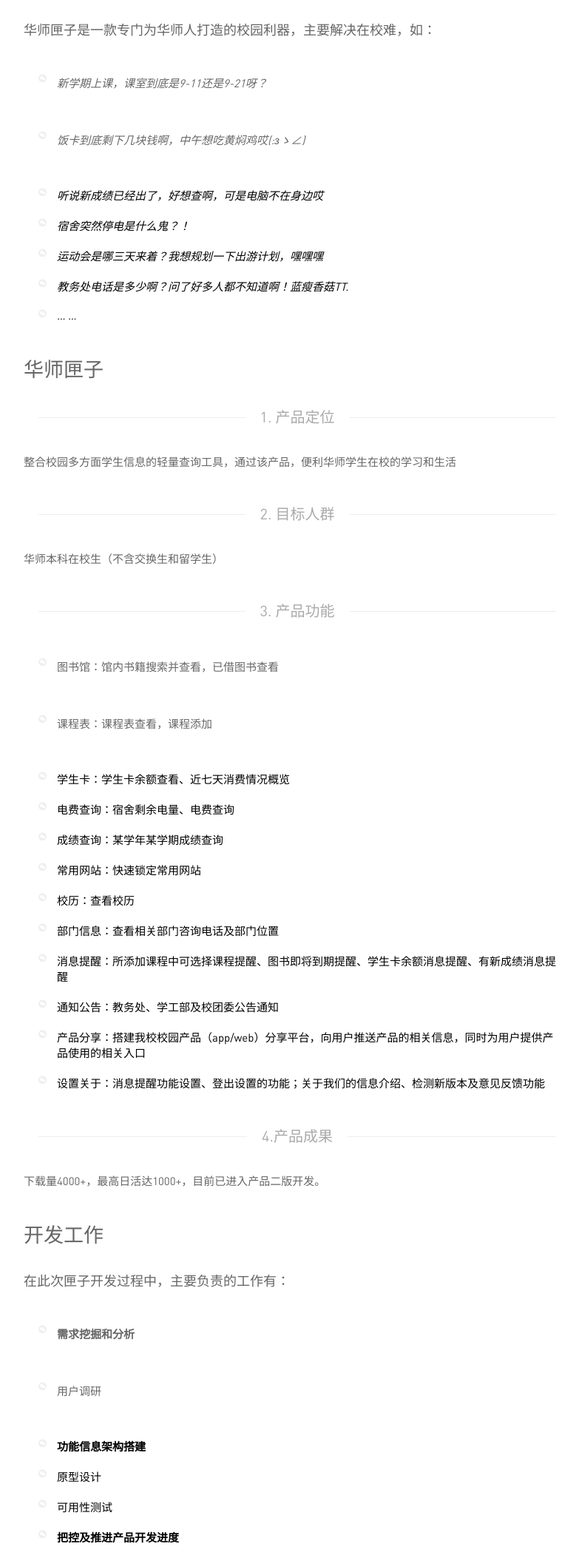
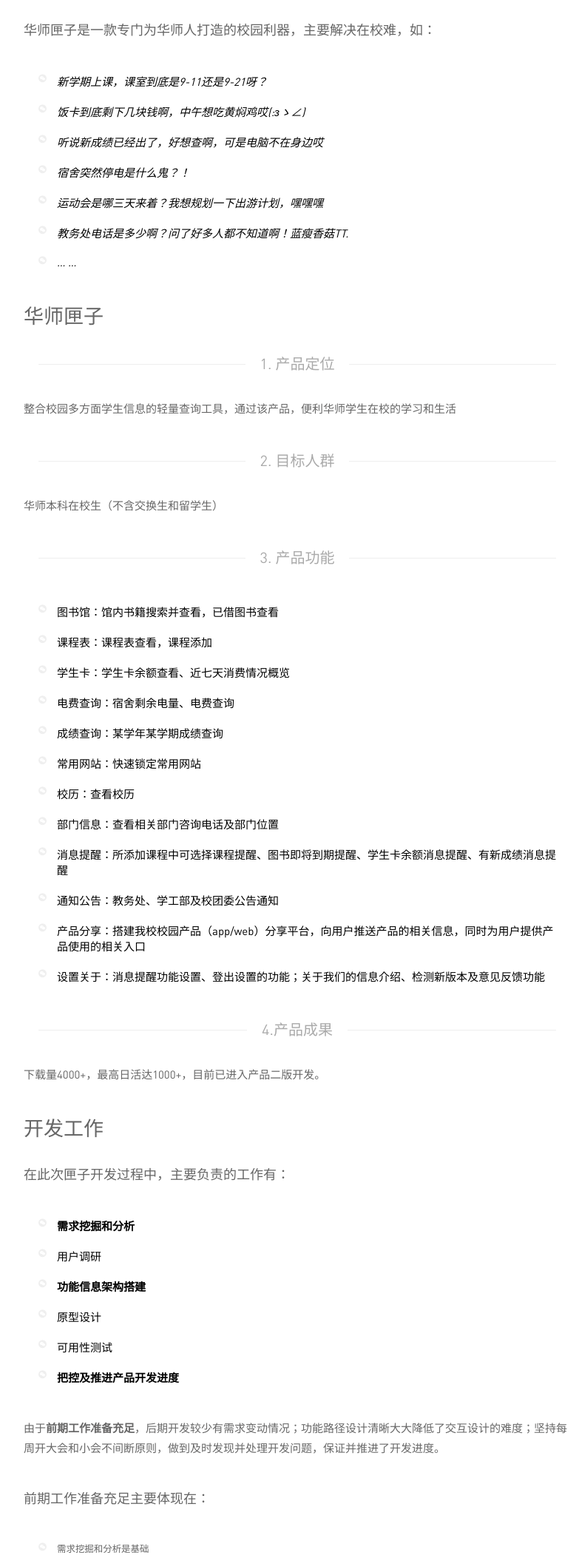
Before and after one commit to wwwwylin/wwwwylin.github.io, a plain HTML site: page 2016/11/22/summary_on_ccnubox_development/index.html in a window 1280 px wide. Shown: the part 680-2786 px from the top of the page at 74% size, without its empty margins (238-1021 px from the left). Drawn offline with Linux system fonts and the light colour scheme.

Commit message:
Site updated: 2016-12-31 16:31:47

```diff
--- a/2016/11/22/summary_on_ccnubox_development/index.html
+++ b/2016/11/22/summary_on_ccnubox_development/index.html
@@ -81,10 +81,8 @@
 	<div class='post-body mb'>
 		<p>华师匣子产品经理 林文雅  </p>
 <h4 id="华师匣子是一款专门为华师人打造的校园利器，主要解决在校难，如："><a href="#华师匣子是一款专门为华师人打造的校园利器，主要解决在校难，如：" class="headerlink" title="华师匣子是一款专门为华师人打造的校园利器，主要解决在校难，如："></a>华师匣子是一款专门为华师人打造的校园利器，主要解决在校难，如：</h4><ul>
-<li><p><em>新学期上课，课室到底是9-11还是9-21呀？</em></p>
-</li>
-<li><p><em>饭卡到底剩下几块钱啊，中午想吃黄焖鸡哎<em>(:зゝ∠)</em></em></p>
-</li>
+<li><em>新学期上课，课室到底是9-11还是9-21呀？</em></li>
+<li><em>饭卡到底剩下几块钱啊，中午想吃黄焖鸡哎<em>(:зゝ∠)</em></em></li>
 <li><em>听说新成绩已经出了，好想查啊，可是电脑不在身边哎</em></li>
 <li><em>宿舍突然停电是什么鬼？！</em></li>
 <li><em>运动会是哪三天来着？我想规划一下出游计划，嘿嘿嘿</em></li>
@@ -94,10 +92,8 @@
 <h2 id="华师匣子"><a href="#华师匣子" class="headerlink" title="华师匣子"></a>华师匣子</h2><h3 id="1-产品定位"><a href="#1-产品定位" class="headerlink" title="1. 产品定位"></a>1. 产品定位</h3><p>整合校园多方面学生信息的轻量查询工具，通过该产品，便利华师学生在校的学习和生活</p>
 <h3 id="2-目标人群"><a href="#2-目标人群" class="headerlink" title="2. 目标人群"></a>2. 目标人群</h3><p>华师本科在校生（不含交换生和留学生）</p>
 <h3 id="3-产品功能"><a href="#3-产品功能" class="headerlink" title="3. 产品功能"></a>3. 产品功能</h3><ul>
-<li><p>图书馆：馆内书籍搜索并查看，已借图书查看</p>
-</li>
-<li><p>课程表：课程表查看，课程添加</p>
-</li>
+<li>图书馆：馆内书籍搜索并查看，已借图书查看</li>
+<li>课程表：课程表查看，课程添加</li>
 <li>学生卡：学生卡余额查看、近七天消费情况概览</li>
 <li>电费查询：宿舍剩余电量、电费查询</li>
 <li>成绩查询：某学年某学期成绩查询</li>
@@ -111,10 +107,8 @@
 </ul>
 <h3 id="4-产品成果"><a href="#4-产品成果" class="headerlink" title="4.产品成果"></a>4.产品成果</h3><p>下载量4000+，最高日活达1000+，目前已进入产品二版开发。</p>
 <h2 id="开发工作"><a href="#开发工作" class="headerlink" title="开发工作"></a>开发工作</h2><h4 id="在此次匣子开发过程中，主要负责的工作有："><a href="#在此次匣子开发过程中，主要负责的工作有：" class="headerlink" title="在此次匣子开发过程中，主要负责的工作有："></a>在此次匣子开发过程中，主要负责的工作有：</h4><ul>
-<li><p><strong>需求挖掘和分析</strong></p>
-</li>
-<li><p>用户调研</p>
-</li>
+<li><strong>需求挖掘和分析</strong></li>
+<li>用户调研</li>
 <li><strong>功能信息架构搭建</strong></li>
 <li>原型设计</li>
 <li>可用性测试</li>
```
Also changed, not shown: 2016/12/31/taking_about_emoji/index.html (+6 -12 lines).
